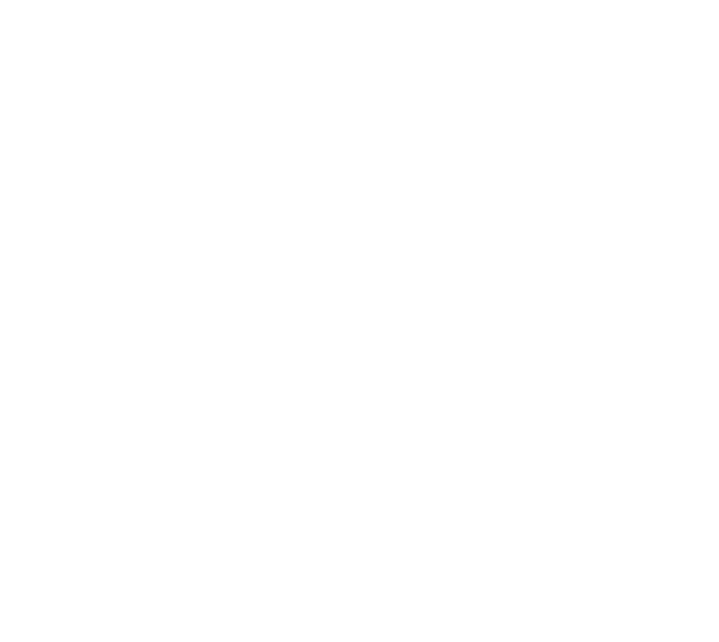
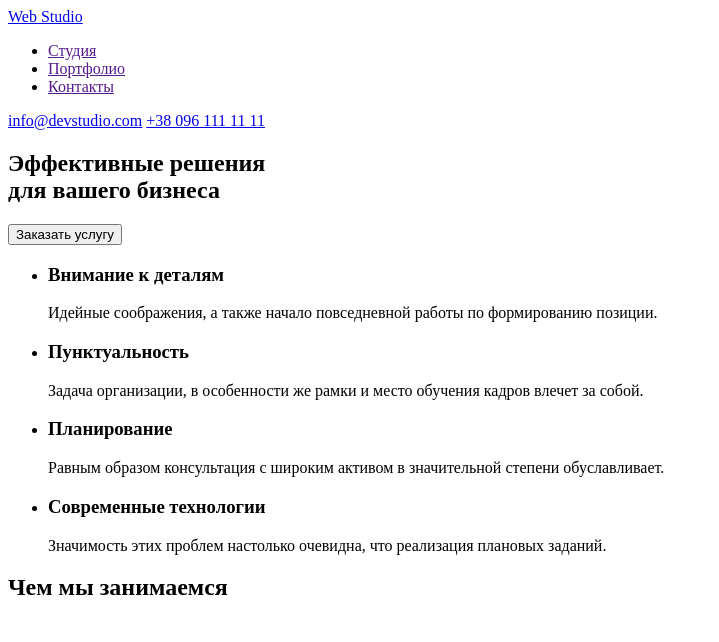
Before and after one commit to Danyil-Repenko/goit-markup-hw-01, a plain HTML site: page index.html in a window 1280 px wide. Shown: the whole page, without its empty margins (0-719 px from the left). Drawn offline with Linux system fonts and the light colour scheme.

Commit message:
header і section 1

```diff
--- a/index.html
+++ b/index.html
@@ -7,8 +7,60 @@
     <title>Web Studio</title>
   </head>
   <body>
-    <header></header>
-    <main></main>
+    <header>
+      <a href="/">Web Studio</a>
+      <nav>
+        <ul>
+          <li><a href="">Студия</a></li>
+          <li><a href="">Портфолио</a></li>
+          <li><a href="">Контакты</a></li>
+        </ul>
+      </nav>
+      <a href="mailto:info@devstudio.com">info@devstudio.com</a>
+      <a href="tel:+380961111111">+38 096 111 11 11</a>
+    </header>
+    <main>
+      <section>
+        <h1>Эффективные решения<br />для вашего бизнеса</h1>
+        <button type="button">Заказать услугу</button>
+      </section>
+      <section>
+        <ul>
+          <li>
+            <h3>Внимание к деталям</h3>
+            <p>
+              Идейные соображения, а также начало повседневной работы по
+              формированию позиции.
+            </p>
+          </li>
+          <li>
+            <h3>Пунктуальность</h3>
+            <p>
+              Задача организации, в особенности же рамки и место обучения кадров
+              влечет за собой.
+            </p>
+          </li>
+          <li>
+            <h3>Планирование</h3>
+            <p>
+              Равным образом консультация с широким активом в значительной
+              степени обуславливает.
+            </p>
+          </li>
+          <li>
+            <h3>Современные технологии</h3>
+            <p>
+              Значимость этих проблем настолько очевидна, что реализация
+              плановых заданий.
+            </p>
+          </li>
+        </ul>
+        <h2>Чем мы занимаемся</h2>
+        <img src="" alt="" />
+        <img src="" alt="" />
+        <img src="" alt="" />
+      </section>
+    </main>
     <footer></footer>
   </body>
 </html>
```
